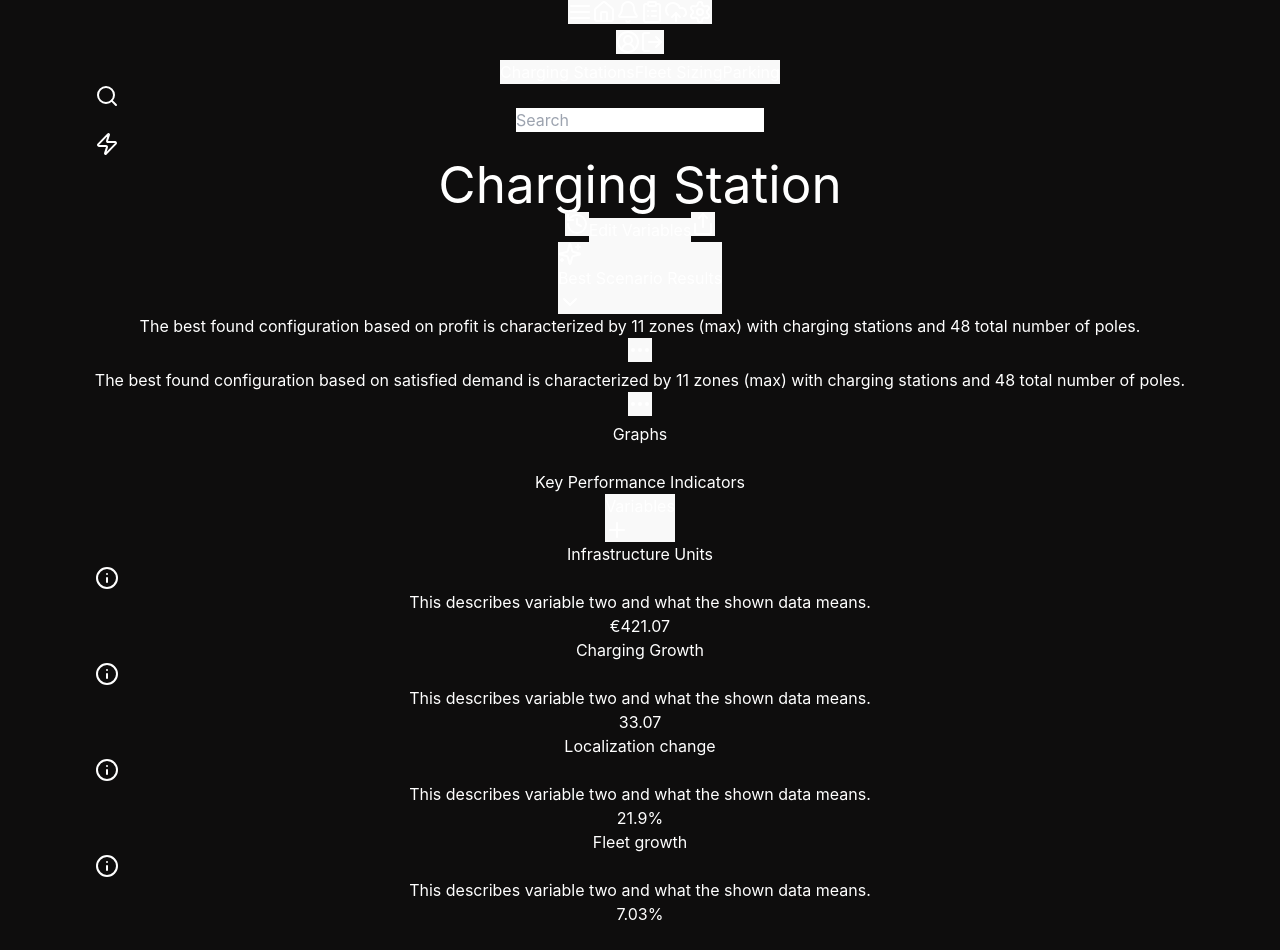
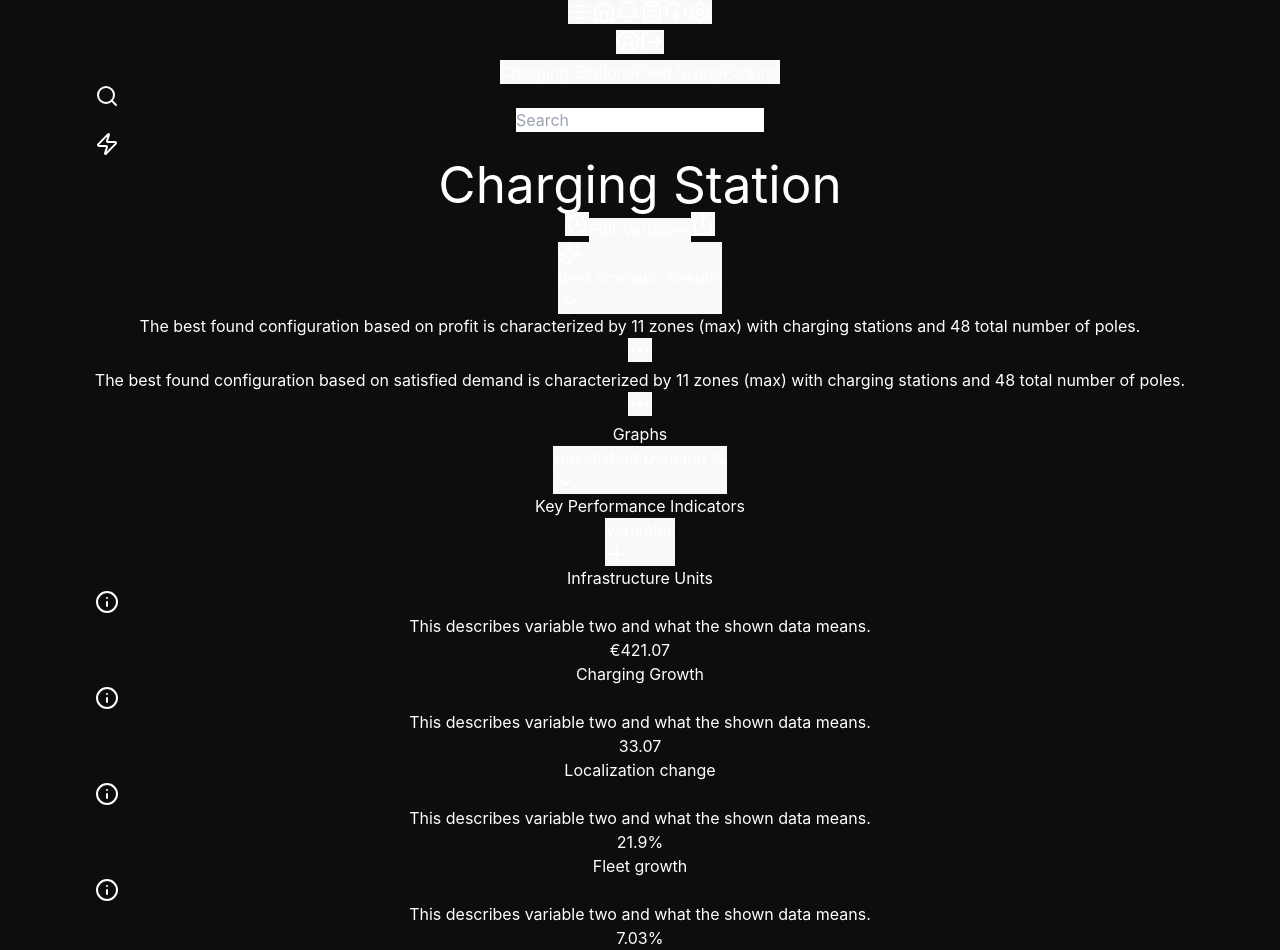
Before and after one commit to olegv101/answers-ai-th, a React (Vite) app in the folder projects/data-viz-platform/: page / in a window 1280 px wide. Before the commit the page ends 926 px from the top, so only its background shows below. Built offline with nearby package versions, Linux system fonts and the light colour scheme.

Commit message:
add graph button

```diff
--- a/projects/data-viz-platform/src/components/DashboardMetrics.tsx
+++ b/projects/data-viz-platform/src/components/DashboardMetrics.tsx
@@ -40,23 +40,23 @@ export function DashboardMetrics() {
     return (
         <div className="flex gap-6">
             <div className="w-3/5">
-                <h3 className="text-[24px] font-semibold text-white flex justify-start mb-2">Graphs</h3>
+                <h3 className="text-[24px] font-semibold text-white flex justify-start mb-4">Graphs</h3>
                 <Graph />
             </div>
             <div className="w-2/5">
-                <div className="flex justify-between items-center mb-2">
+                <div className="flex justify-between items-center mb-4">
                     <h3 className="text-[24px] font-semibold text-white">Key Performance Indicators</h3>
-                    <Button variant="standard" className="flex flex-row items-center">
+                    <Button variant="standard" className="rounded-[5px] flex flex-row items-center bg-[#18181A80]">
                         Variables
                         <Plus className="h-4 w-4 ml-2" />
                     </Button>
                 </div>
 
-                <div className="grid grid-cols-2 gap-4 h-[449px]">
+                <div className="grid grid-cols-2 gap-4">
                     {kpiData.map((card, index) => (
                         <div
                             key={index}
-                            className="rounded-[5px] border border-[#525252] bg-[#222324] p-8 flex flex-col"
+                            className="rounded-[5px] border border-[#525252] bg-[#222324] p-7 flex flex-col"
                         >
                             <div className="flex flex-col mb-[78px] text-left">
                                 <div className="flex w-full items-center justify-between mb-2">
--- a/projects/data-viz-platform/src/components/Graph.tsx
+++ b/projects/data-viz-platform/src/components/Graph.tsx
@@ -1,5 +1,5 @@
 import { Line, LineChart, ResponsiveContainer, XAxis, YAxis, CartesianGrid, Tooltip } from 'recharts'
-import { ArrowUp } from 'lucide-react'
+import { ArrowUp, ChevronDown } from 'lucide-react'
 import {
     Select,
     SelectContent,
@@ -41,14 +41,15 @@ export function Graph() {
     return (
         <div className="rounded-lg border border-[#444444] bg-[#222324] p-4">
             <div className="flex items-center justify-between mb-4">
+                <div></div>
                 <Select defaultValue="unsatisfied">
-          <SelectTrigger className="w-[237px]">
-            <SelectValue placeholder="Select metric" />
+                    <SelectTrigger className="flex flex-row items-center justify-between w-[237px] bg-[#18181A80]/50 border border-[#525252] text-white rounded-[5px] px-4 py-2">
+                        <SelectValue>
+                            Unsatisfied Demand %
+                        </SelectValue>
+                        <ChevronDown className="text-white h-5 w-5" />
                     </SelectTrigger>
                     <SelectContent>
-            <SelectItem value="unsatisfied">Unsatisfied Demand %</SelectItem>
-            <SelectItem value="satisfied">Satisfied Demand %</SelectItem>
-            <SelectItem value="total">Total Demand</SelectItem>
                     </SelectContent>
                 </Select>
             </div>
```
Lines whose indentation alone changed are shown as unchanged.
